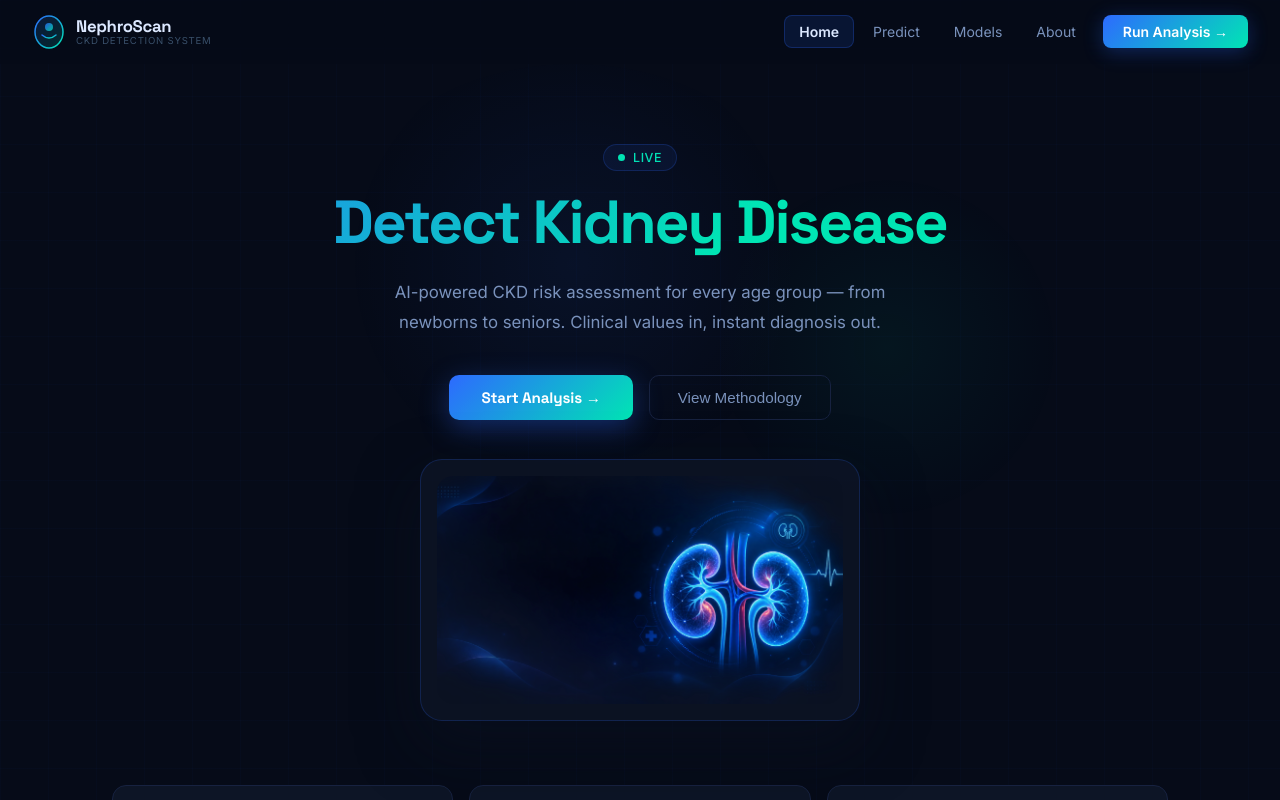
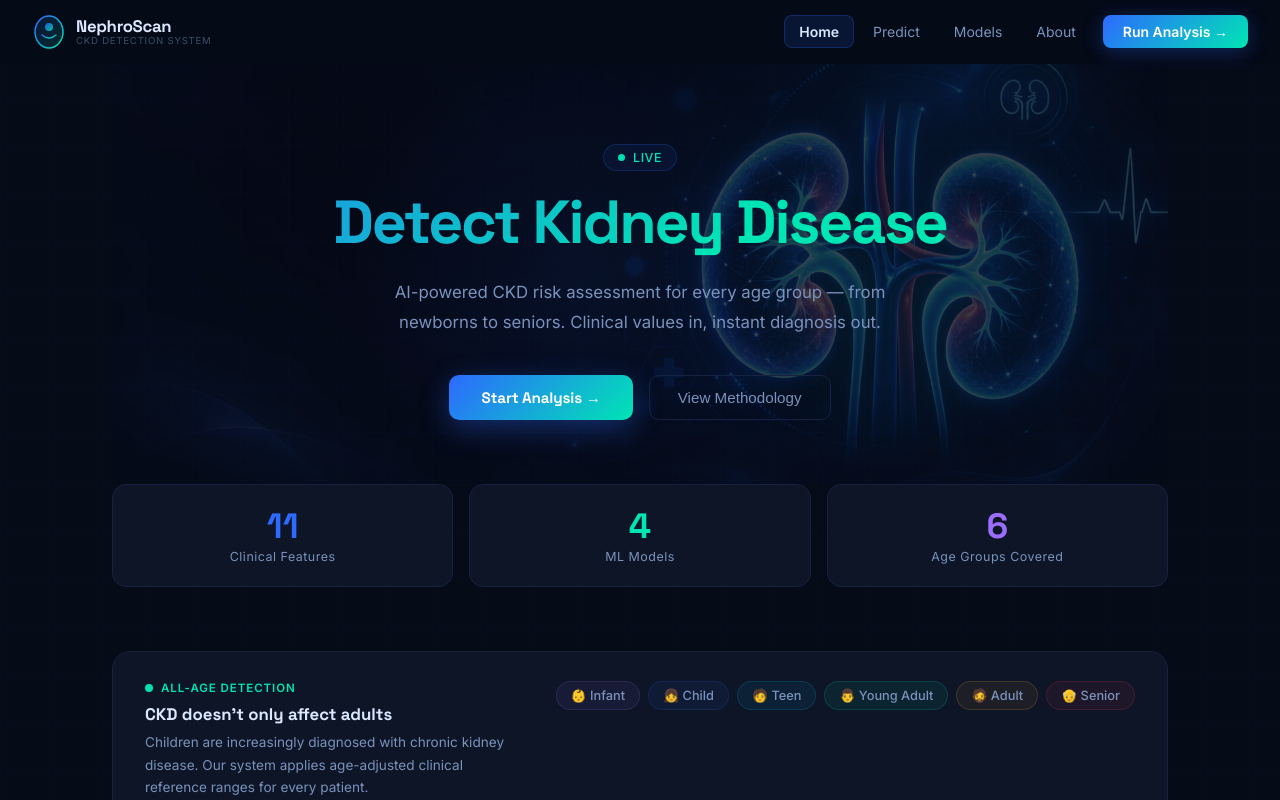
Before and after one commit to sharanugd2305/ckd-detection, a React (Create React App) app in the folder frontend/: page / in a window 1280 px wide. Shown: the top 800 px of the page. Built offline with nearby package versions, Linux system fonts and the light colour scheme.

Commit message:
Enhance Home component: add kidney background image and improve layout for better visual appeal

```diff
--- a/frontend/src/pages/Home.js
+++ b/frontend/src/pages/Home.js
@@ -108,11 +108,24 @@ export default function Home(){
     <div style={{maxWidth:1120,margin:'0 auto',padding:'0 2rem 6rem'}}>
 
       {/* ── Hero ── */}
-      <div style={{paddingTop:'5rem',paddingBottom:'4rem',textAlign:'center',position:'relative'}}>
+      <div style={{paddingTop:'5rem',paddingBottom:'4rem',textAlign:'center',position:'relative',overflow:'hidden'}}>
+        <div style={{
+          position:'absolute',
+          inset:'-10% 0 0 0',
+          backgroundImage:`url(${kidneyImg})`,
+          backgroundRepeat:'no-repeat',
+          backgroundPosition:'center center',
+          backgroundSize:'cover',
+          opacity:0.22,
+          pointerEvents:'none',
+          filter:'saturate(0.9) brightness(1.05)',
+        }}/>
+
         {/* Background glows */}
         <div style={{position:'absolute',top:0,left:'20%',width:500,height:400,background:'radial-gradient(circle,rgba(45,106,255,.07) 0%,transparent 70%)',pointerEvents:'none',borderRadius:'50%'}}/>
         <div style={{position:'absolute',top:'15%',right:'10%',width:350,height:350,background:'radial-gradient(circle,rgba(0,229,180,.05) 0%,transparent 70%)',pointerEvents:'none',borderRadius:'50%'}}/>
 
+        <div style={{position:'relative',zIndex:1}}>
           <div style={{
             display:'inline-flex',alignItems:'center',gap:8,
             padding:'5px 14px',borderRadius:999,marginBottom:'1.2rem',
@@ -166,28 +179,6 @@ export default function Home(){
               onMouseOver={e=>{e.currentTarget.style.color='#DCE8FF';e.currentTarget.style.borderColor='#1F2F50';}}
               onMouseOut={e=>{e.currentTarget.style.color='#7A92BC';e.currentTarget.style.borderColor='#172240';}}
             >View Methodology</button>
-        </div>
-
-        <div style={{marginTop:'2.4rem',display:'flex',justifyContent:'center',animation:'fadeUp .5s ease .32s both'}}>
-          <div style={{
-            width:'min(440px, 82vw)',
-            padding:'1rem',
-            borderRadius:22,
-            background:'rgba(13,21,38,0.8)',
-            border:'1px solid rgba(45,106,255,.2)',
-            boxShadow:'0 24px 60px rgba(9,18,34,.5)',
-          }}>
-            <img
-              src={kidneyImg}
-              alt="Kidney illustration"
-              style={{
-                display:'block',
-                width:'100%',
-                maxHeight:280,
-                objectFit:'cover',
-                borderRadius:16,
-              }}
-            />
           </div>
         </div>
       </div>
```
Lines whose indentation alone changed are shown as unchanged.
